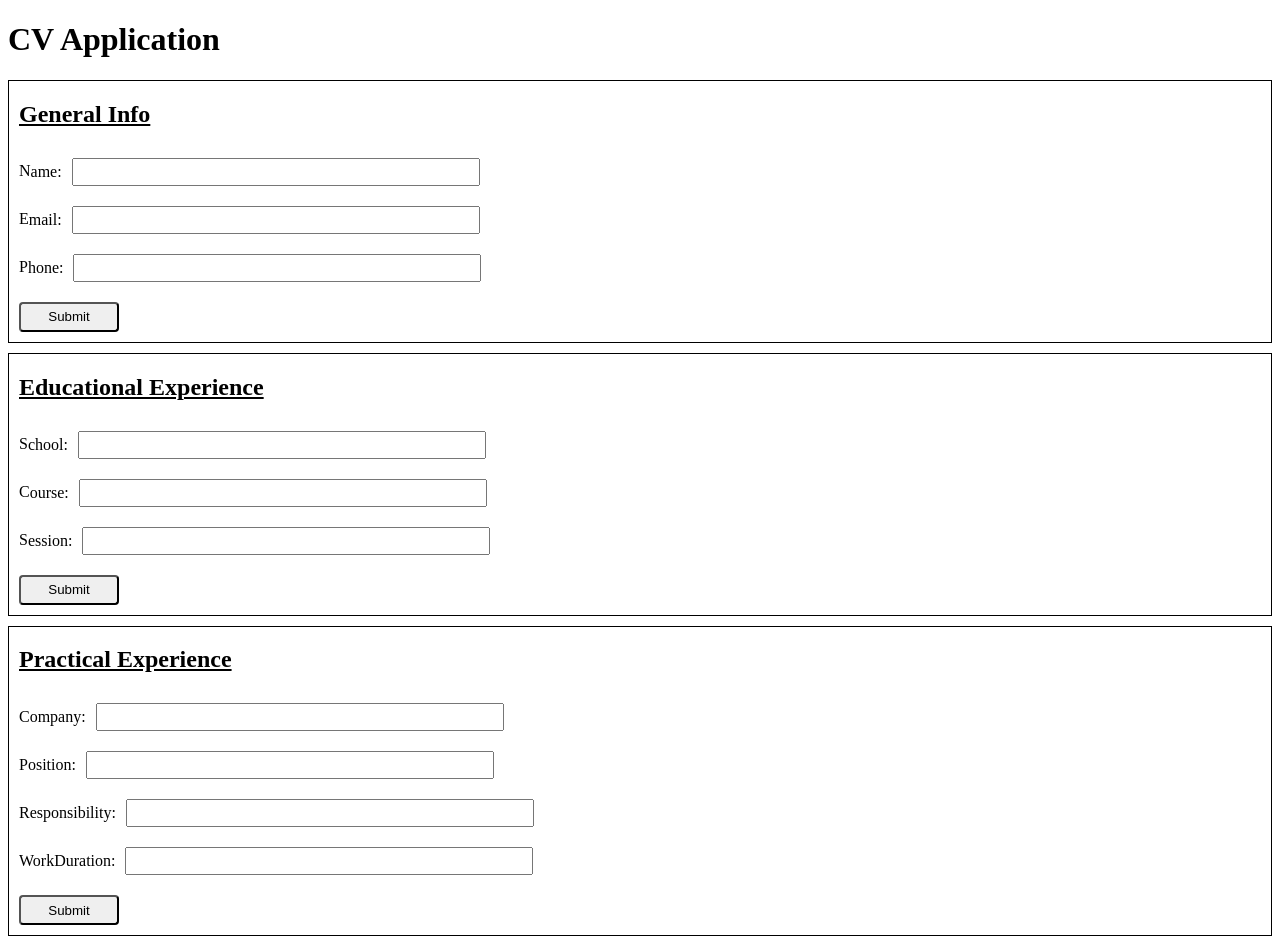
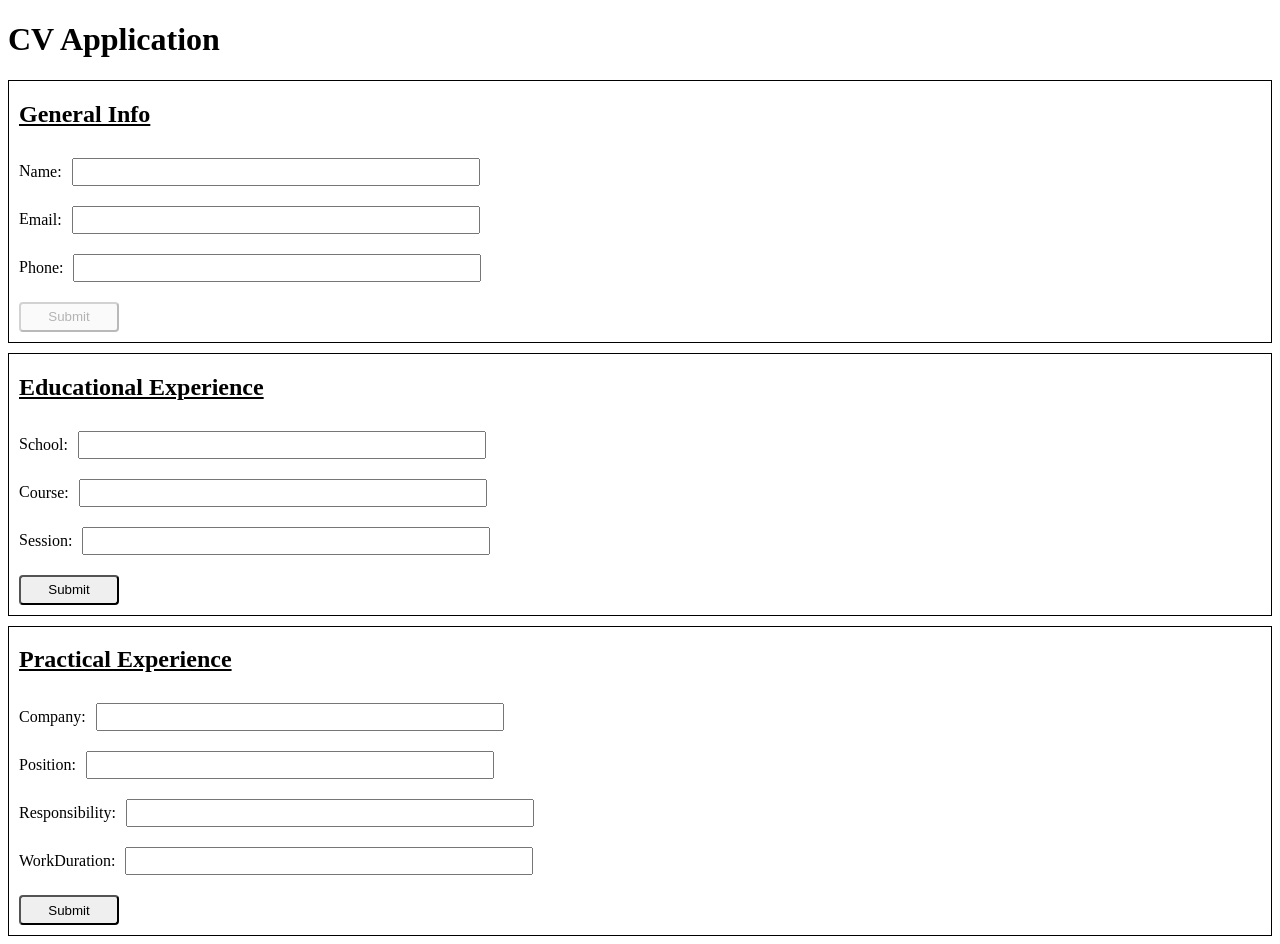
Before and after one commit to sum4n/TheOdinProject-CVApplication, a React (Vite) app: page / in a window 1280 px wide. Built offline with nearby package versions, Linux system fonts and the light colour scheme.

Commit message:
Disable the submit button on GeneralInfo.jsx if any input field is empty.

```diff
--- a/src/components/GeneralInfo.jsx
+++ b/src/components/GeneralInfo.jsx
@@ -4,7 +4,6 @@ import Input from "./Input";
 
 function GeneralInfo() {
   const [inititalInfo, setInfo] = useState({ name: "", email: "", phone: "" });
-
   const [showForm, setShowForm] = useState(true);
 
   function handleChange(e) {
@@ -40,7 +39,15 @@ function GeneralInfo() {
             value={inititalInfo.phone}
             onChange={handleChange}
           />
-          <button type="submit" onClick={handleSubmit}>
+          <button
+            type="submit"
+            onClick={handleSubmit}
+            disabled={
+              inititalInfo.name.length === 0 ||
+              inititalInfo.email.length === 0 ||
+              inititalInfo.phone.length === 0
+            }
+          >
             Submit
           </button>
         </div>
```
